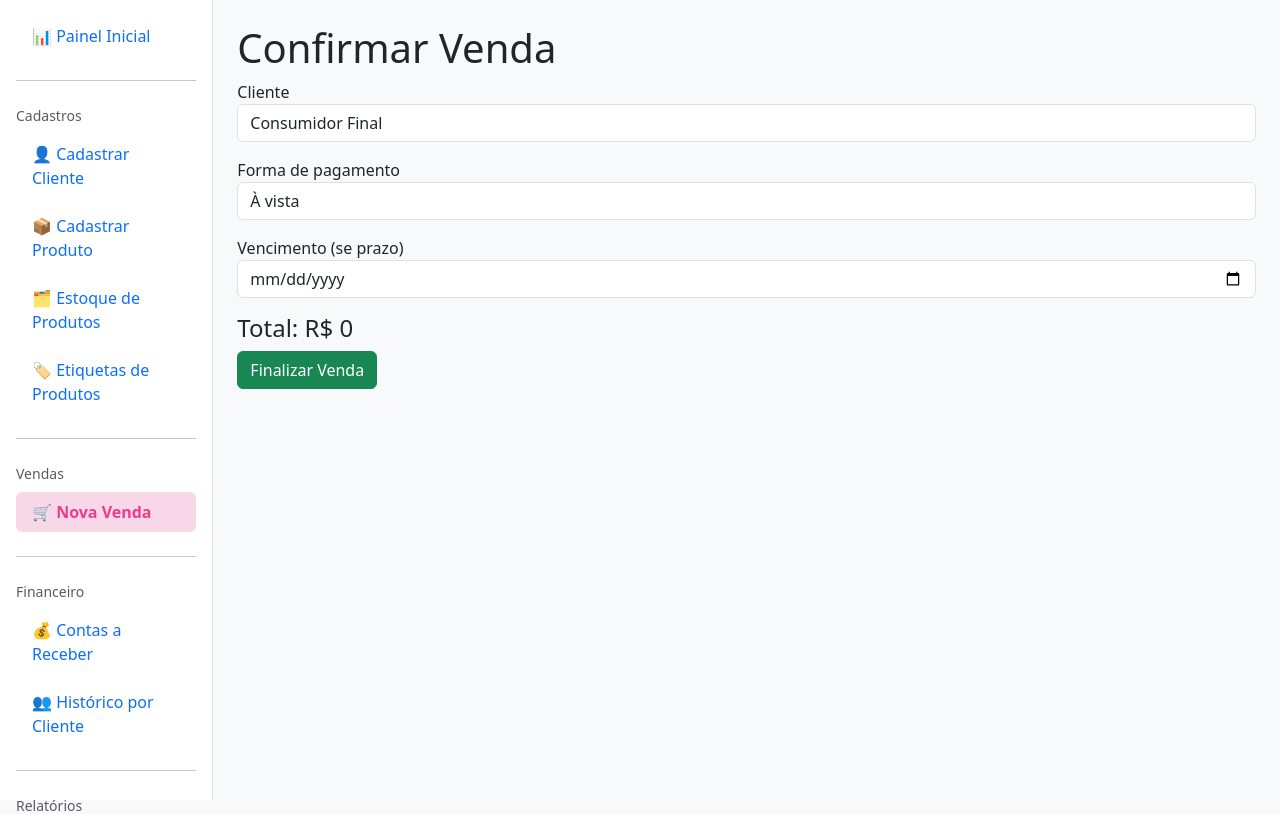
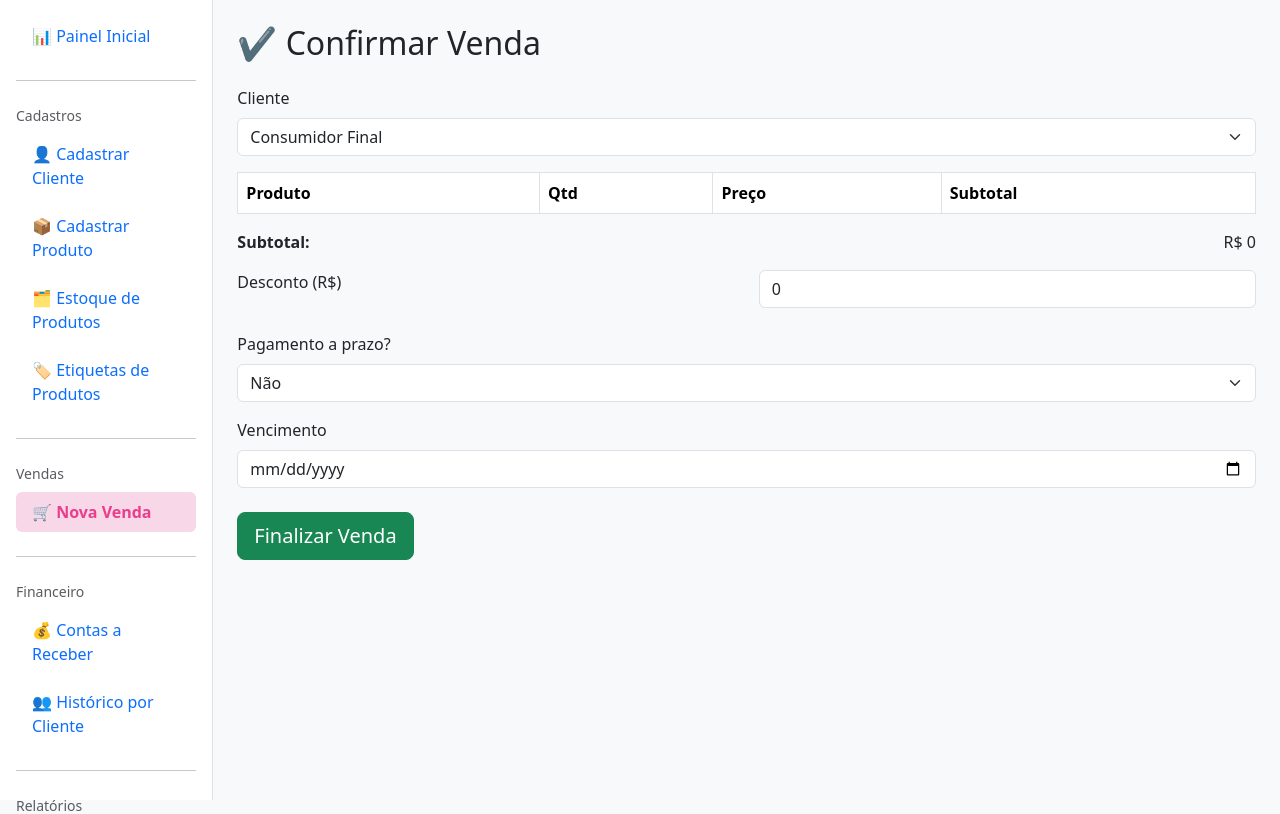
Before and after one commit to MiguelScofielD/elisemijoias, a Django app: page /vendas/confirmar/ in a window 1280 px wide. Shown: the part 62-876 px from the top of the page. Run offline with Django 5.2, Linux system fonts and the light colour scheme; tables that the repository leaves empty hold one stand-in row (values such as "Sample post"); lists and menus that the app fills with data are empty.

Commit message:
Adiciona desconto

```diff
--- a/vendas/templates/vendas/confirmar_venda.html
+++ b/vendas/templates/vendas/confirmar_venda.html
@@ -2,30 +2,91 @@
 {% block title %}Confirmar Venda{% endblock %}
 
 {% block content %}
-<h1>Confirmar Venda</h1>
+<h2 class="mb-4">✔ Confirmar Venda</h2>
 
 <form method="post" action="{% url 'vendas:finalizar_venda' %}">
     {% csrf_token %}
 
-    <label>Cliente</label>
-    <select name="cliente" class="form-control mb-3">
-        <option value="">Consumidor Final</option>
-        {% for cliente in clientes %}
-        <option value="{{ cliente.id }}">{{ cliente.nome }}</option>
-        {% endfor %}
-    </select>
+    <!-- CLIENTE -->
+    <div class="mb-3">
+        <label class="form-label">Cliente</label>
+        <select name="cliente" class="form-select">
+            <option value="">Consumidor Final</option>
+            {% for cliente in clientes %}
+                <option value="{{ cliente.id }}">
+                    {{ cliente.nome }}
+                </option>
+            {% endfor %}
+        </select>
+    </div>
 
-    <label>Forma de pagamento</label>
-    <select name="prazo" class="form-control mb-3">
-        <option value="nao">À vista</option>
-        <option value="sim">A prazo</option>
-    </select>
+    <!-- CARRINHO -->
+    <table class="table table-bordered">
+        <thead>
+            <tr>
+                <th>Produto</th>
+                <th>Qtd</th>
+                <th>Preço</th>
+                <th>Subtotal</th>
+            </tr>
+        </thead>
+        <tbody>
+            {% for item in carrinho.values %}
+            <tr>
+                <td>{{ item.nome }}</td>
+                <td>{{ item.quantidade }}</td>
+                <td>R$ {{ item.preco }}</td>
+                <td>
+                    R$ {{ item.preco|floatformat:2 }}
+                </td>
+            </tr>
+            {% endfor %}
+        </tbody>
+    </table>
 
-    <label>Vencimento (se prazo)</label>
-    <input type="date" name="vencimento" class="form-control mb-3">
+    <!-- DESCONTO -->
+    <div class="row mb-3">
+        <div class="col-md-6">
+            <strong>Subtotal:</strong>
+        </div>
+        <div class="col-md-6 text-end">
+            R$ {{ total }}
+        </div>
+    </div>
 
-    <h4>Total: R$ {{ total }}</h4>
+    <div class="row mb-4">
+        <div class="col-md-6">
+            <label class="form-label">Desconto (R$)</label>
+        </div>
+        <div class="col-md-6">
+            <input
+                type="number"
+                name="desconto"
+                step="0.01"
+                min="0"
+                value="0"
+                class="form-control"
+            >
+        </div>
+    </div>
 
-    <button class="btn btn-success">Finalizar Venda</button>
+    <!-- PRAZO -->
+    <div class="mb-3">
+        <label class="form-label">Pagamento a prazo?</label>
+        <select name="prazo" class="form-select">
+            <option value="nao">Não</option>
+            <option value="sim">Sim</option>
+        </select>
+    </div>
+
+    <div class="mb-4">
+        <label class="form-label">Vencimento</label>
+        <input type="date" name="vencimento" class="form-control">
+    </div>
+
+    <button class="btn btn-success btn-lg">
+        Finalizar Venda
+    </button>
 </form>
+
 {% endblock %}
--- a/vendas/views.py
+++ b/vendas/views.py
@@ -7,6 +7,7 @@ from clientes.models import Cliente
 from vendas.models import Venda, ItemVenda
 from financeiro.models import ContaReceber
 from clientes.models import Cliente
+from decimal import Decimal
 
 
 def nova_venda(request):
@@ -160,23 +161,23 @@ def finalizar_venda(request):
     carrinho = request.session.get("carrinho", {})
 
     if not carrinho:
-        return redirect("vendas:ver_carrinho")
+        return redirect("vendas:nova_venda")
 
     cliente_id = request.POST.get("cliente")
-    cliente = None
+    cliente = Cliente.objects.get(id=cliente_id) if cliente_id else None
 
-    if cliente_id:
-        cliente = Cliente.objects.get(id=cliente_id)
+    # 🔹 DESCONTO (VALOR FIXO EM R$)
+    desconto = Decimal(request.POST.get("desconto") or 0)
 
-    # 1️⃣ Criar venda
+    # 🔹 CRIA VENDA
     venda = Venda.objects.create(
         cliente=cliente,
         status="finalizada"
     )
 
-    total = 0
+    subtotal = Decimal("0.00")
 
-    # 2️⃣ Criar itens da venda + baixar estoque
+    # 🔹 ITENS DA VENDA
     for item in carrinho.values():
         produto = Produto.objects.get(id=item["produto_id"])
 
@@ -193,23 +194,31 @@ def finalizar_venda(request):
         produto.estoque -= item["quantidade"]
         produto.save()
 
-        total += item["preco"] * item["quantidade"]
+        subtotal += Decimal(item["preco"]) * item["quantidade"]
 
-    # 3️⃣ Atualizar total da venda
-    venda.total = total
+    # 🔹 GARANTIA DE DESCONTO VÁLIDO
+    if desconto < 0:
+        desconto = Decimal("0.00")
+
+    if desconto > subtotal:
+        desconto = subtotal
+
+    # 🔹 TOTAIS FINAIS
+    venda.subtotal = subtotal
+    venda.desconto = desconto
+    venda.total = subtotal - desconto
     venda.save()
 
-    # 4️⃣ Criar conta a receber (exemplo: pagamento a prazo)
+    # 🔹 CONTA A RECEBER (USA TOTAL FINAL)
     prazo = request.POST.get("prazo")
-
     if prazo == "sim":
         ContaReceber.objects.create(
             venda=venda,
-            valor=total,
+            valor=venda.total,
             vencimento=request.POST.get("vencimento")
         )
 
-    # 5️⃣ Limpar carrinho
+    # 🔹 LIMPA CARRINHO
     request.session["carrinho"] = {}
     request.session.modified = True
 
```
Also changed, not shown: vendas/models.py (+12 -1 lines), vendas/migrations/0002_venda_desconto_venda_subtotal.py (added).
